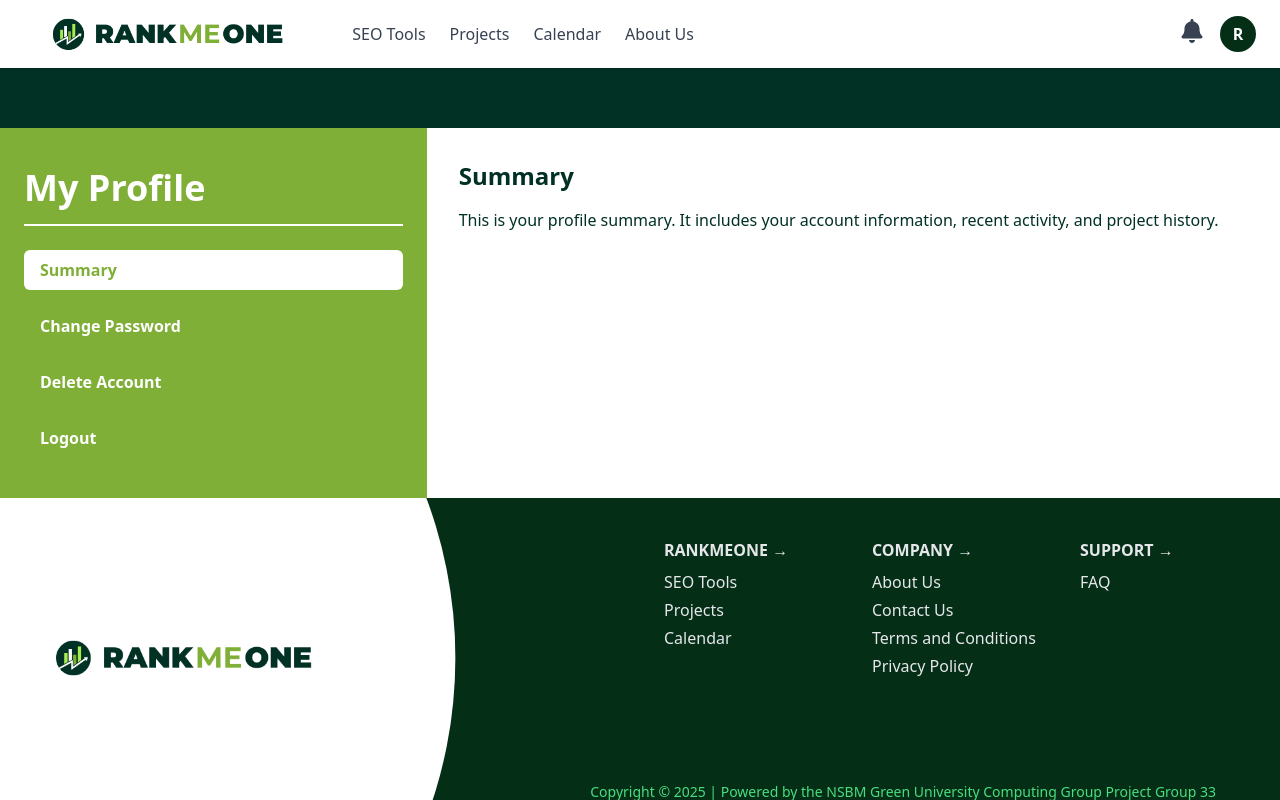
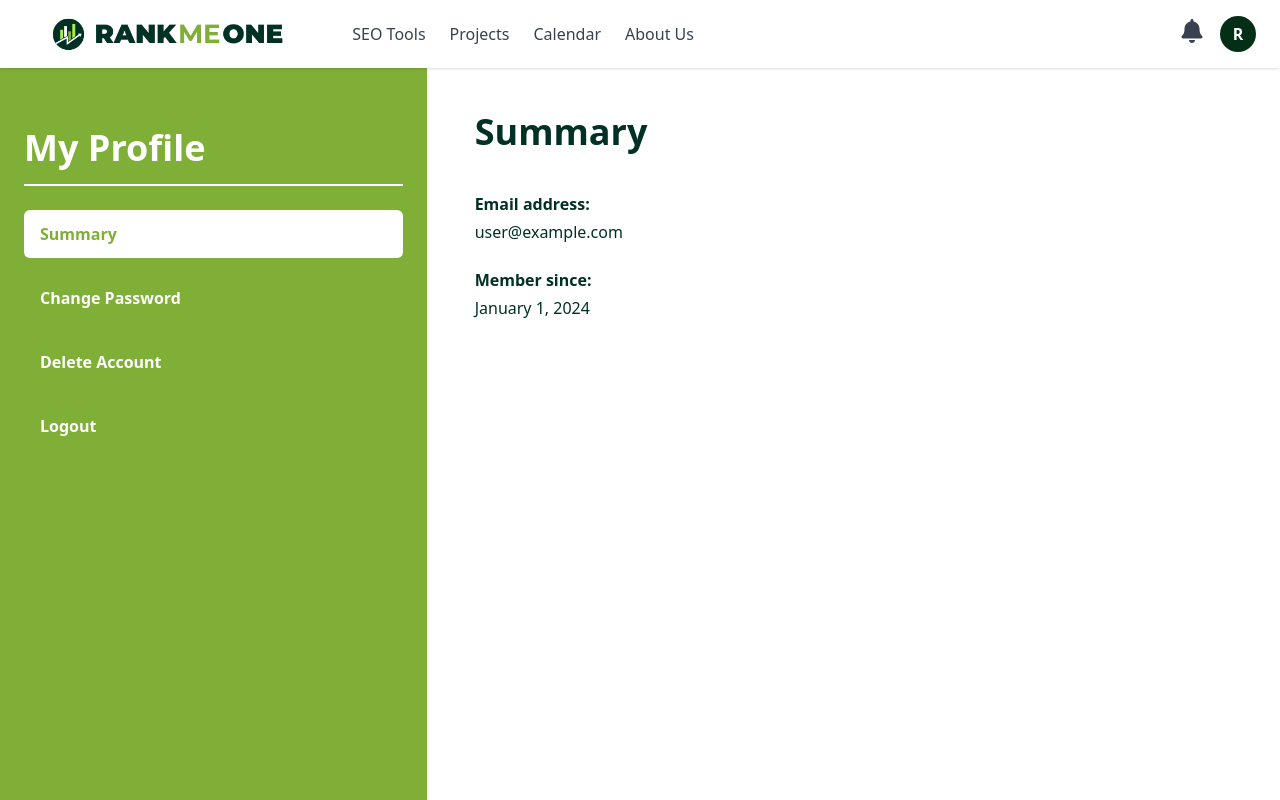
Before and after one commit to buzzaaaaar/cgp_fe, a React (Create React App) app: page /my-profile in a window 1280 px wide. Shown: the top 800 px of the page. Built offline with nearby package versions, Linux system fonts and the light colour scheme.

Commit message:
Update myprofile

```diff
--- a/src/pages/MyProfile.js
+++ b/src/pages/MyProfile.js
@@ -1,9 +1,31 @@
-import React, { useState } from 'react';
+import React, { useState, useEffect } from 'react';
 import Navbar from '../components/Navbar';
 import Footer from '../components/Footer';
 
 function MyProfile() {
   const [activeTab, setActiveTab] = useState('summary');
+  const [userData, setUserData] = useState({ email: '', memberSince: '' });
+  const [showDeletePopup, setShowDeletePopup] = useState(false);
+
+  useEffect(() => {
+    const fetchUserData = async () => {
+      const data = {
+        email: 'user@example.com',
+        memberSince: 'January 1, 2024',
+      };
+      setUserData(data);
+    };
+    fetchUserData();
+  }, []);
+
+  useEffect(() => {
+    if (activeTab === 'logout') {
+      // Simulate logout
+      setTimeout(() => {
+        window.location.href = '/';
+      }, 500);
+    }
+  }, [activeTab]);
 
   const tabs = [
     { id: 'summary', label: 'Summary' },
@@ -16,60 +38,65 @@ function MyProfile() {
     switch (activeTab) {
       case 'summary':
         return (
-          <>
-            <h2 className="text-2xl font-bold text-[#013024] mb-4">Summary</h2>
-            <p className="text-[#013024] text-base">
-              This is your profile summary. It includes your account information, recent activity, and project history.
-            </p>
-          </>
+          <div className="text-[#013024] space-y-10">
+            <h2 className="text-4xl font-bold">Summary</h2>
+            <div className="space-y-6">
+              <div className="space-y-1">
+                <p className="text-base font-semibold">Email address:</p>
+                <p className="text-base">{userData.email}</p>
+              </div>
+              <div className="space-y-1">
+                <p className="text-base font-semibold">Member since:</p>
+                <p className="text-base">{userData.memberSince}</p>
+              </div>
+            </div>
+          </div>
         );
       case 'changePassword':
         return (
-          <>
-            <h2 className="text-2xl font-bold text-[#013024] mb-4">Change Password</h2>
-            <p className="text-[#013024] text-base">
+          <div className="text-[#013024] space-y-4">
+            <h2 className="text-4xl font-bold">Change Password</h2>
+            <p className="text-base">
               You can change your current password here. Make sure it’s strong and secure.
             </p>
-          </>
+          </div>
         );
       case 'deleteAccount':
         return (
-          <>
-            <h2 className="text-2xl font-bold text-[#013024] mb-4">Delete Account</h2>
-            <p className="text-[#013024] text-base">
+          <div className="text-[#013024] space-y-4">
+            <h2 className="text-4xl font-bold">Delete Account</h2>
+            <p className="text-base">
               Warning: Deleting your account is permanent. All saved data will be removed.
             </p>
-          </>
+            <button
+              onClick={() => setShowDeletePopup(true)}
+              className="mt-6 px-6 py-2 bg-[#7FAF37] text-white font-semibold rounded-md hover:bg-white hover:text-[#7FAF37] border border-[#7FAF37] transition-all"
+            >
+              Delete My Account
+            </button>
+          </div>
         );
       case 'logout':
-        return (
-          <>
-            <h2 className="text-2xl font-bold text-[#013024] mb-4">Logout</h2>
-            <p className="text-[#013024] text-base">
-              Are you sure you want to log out of Rankmeone AI?
-            </p>
-          </>
-        );
+        return null; // handled by useEffect
       default:
         return null;
     }
   };
 
   return (
-    <div className="font-[Hanken_Grotesk] min-h-screen bg-[#013024] text-white flex flex-col">
+    <div className="font-[Hanken_Grotesk] min-h-screen flex flex-col">
       <Navbar />
-      <div className="flex flex-grow pt-32">
+      <div className="flex flex-grow pt-16">
         {/* Left Sidebar */}
-        <div className="w-full md:w-1/3 bg-[#7FAF37] py-10 px-6">
-          <h1 className="text-4xl font-semibold text-left mb-4">My Profile</h1>
+        <div className="w-full md:w-1/3 bg-[#7FAF37] py-16 px-6 min-h-[92vh]">
+          <h1 className="text-4xl text-white font-semibold text-left mb-4">My Profile</h1>
           <hr className="border-white border-[1px] mb-6" />
-
           <div className="flex flex-col gap-4">
             {tabs.map((tab) => (
               <button
                 key={tab.id}
                 onClick={() => setActiveTab(tab.id)}
-                className={`text-left px-4 py-2 rounded-md font-semibold ${
+                className={`text-left px-4 py-3 rounded-md font-semibold transition-all ${
                   activeTab === tab.id
                     ? 'bg-white text-[#7FAF37]'
                     : 'text-white hover:opacity-80'
@@ -82,10 +109,46 @@ function MyProfile() {
         </div>
 
         {/* Right Content Area */}
-        <div className="w-full md:w-2/3 bg-white text-left p-8">
+        <div className="w-full md:w-2/3 bg-white text-left p-12 min-h-[92vh]">
           {renderContent()}
         </div>
       </div>
+
+      {/* Delete Confirmation Popup */}
+      {showDeletePopup && (
+        <div className="fixed inset-0 flex items-center justify-center bg-black bg-opacity-50 z-50">
+          <div className="bg-white border border-[#D4D4D4] shadow-lg rounded-lg p-8 w-full max-w-md relative">
+            <button
+              onClick={() => setShowDeletePopup(false)}
+              className="absolute top-2 right-3 text-[#013024] text-xl font-bold"
+            >
+              &times;
+            </button>
+            <p className="text-[#013024] text-lg font-semibold mb-6">
+              Are you sure you want to delete your account?
+            </p>
+            <div className="flex justify-center gap-4">
+              <button
+                className="px-8 py-2 bg-[#7FAF37] text-white rounded-md font-semibold hover:bg-white hover:text-[#7FAF37] border border-[#7FAF37] transition-all"
+                onClick={() => {
+                  setShowDeletePopup(false);
+                  alert("Account deleted!");
+                  // Add actual delete logic here
+                }}
+              >
+                YES
+              </button>
+              <button
+                className="px-8 py-2 bg-[#7FAF37] text-white rounded-md font-semibold hover:bg-white hover:text-[#7FAF37] border border-[#7FAF37] transition-all"
+                onClick={() => setShowDeletePopup(false)}
+              >
+                NO
+              </button>
+            </div>
+          </div>
+        </div>
+      )}
+
       <Footer />
     </div>
   );
```
